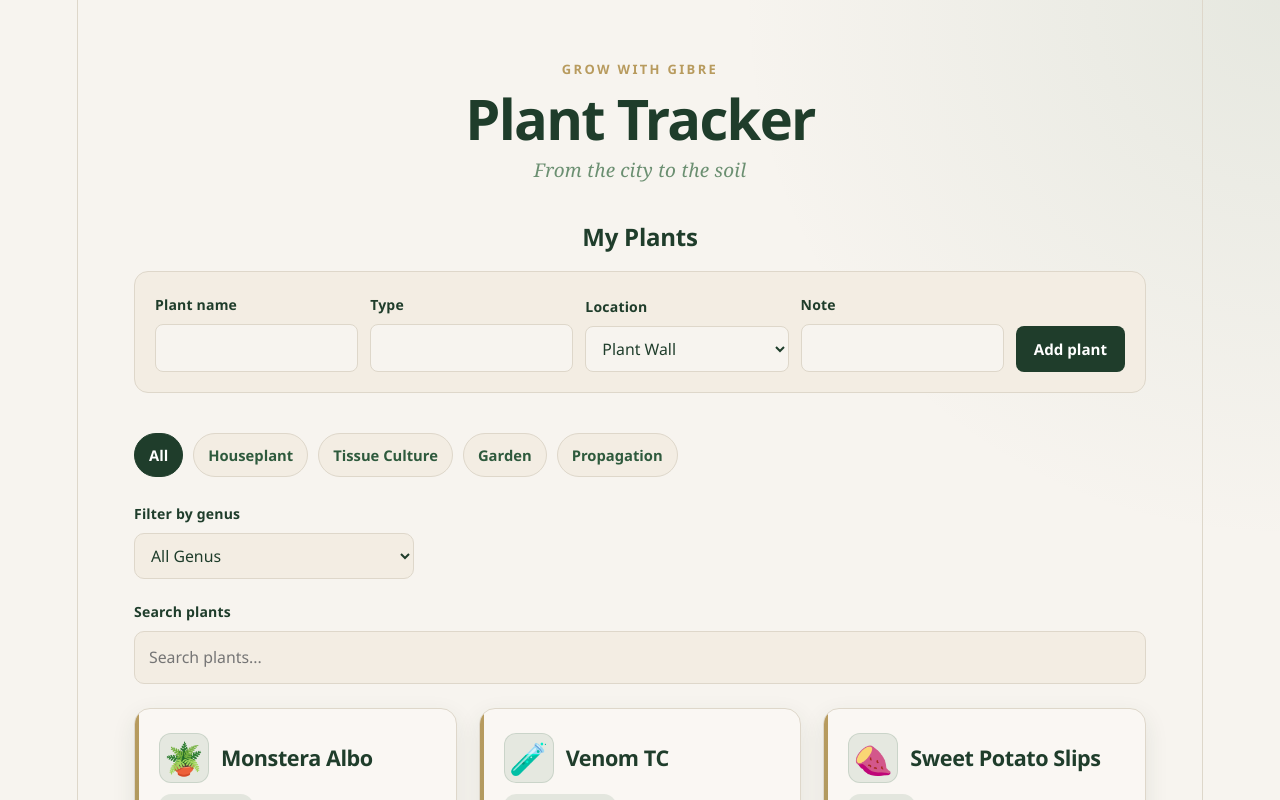
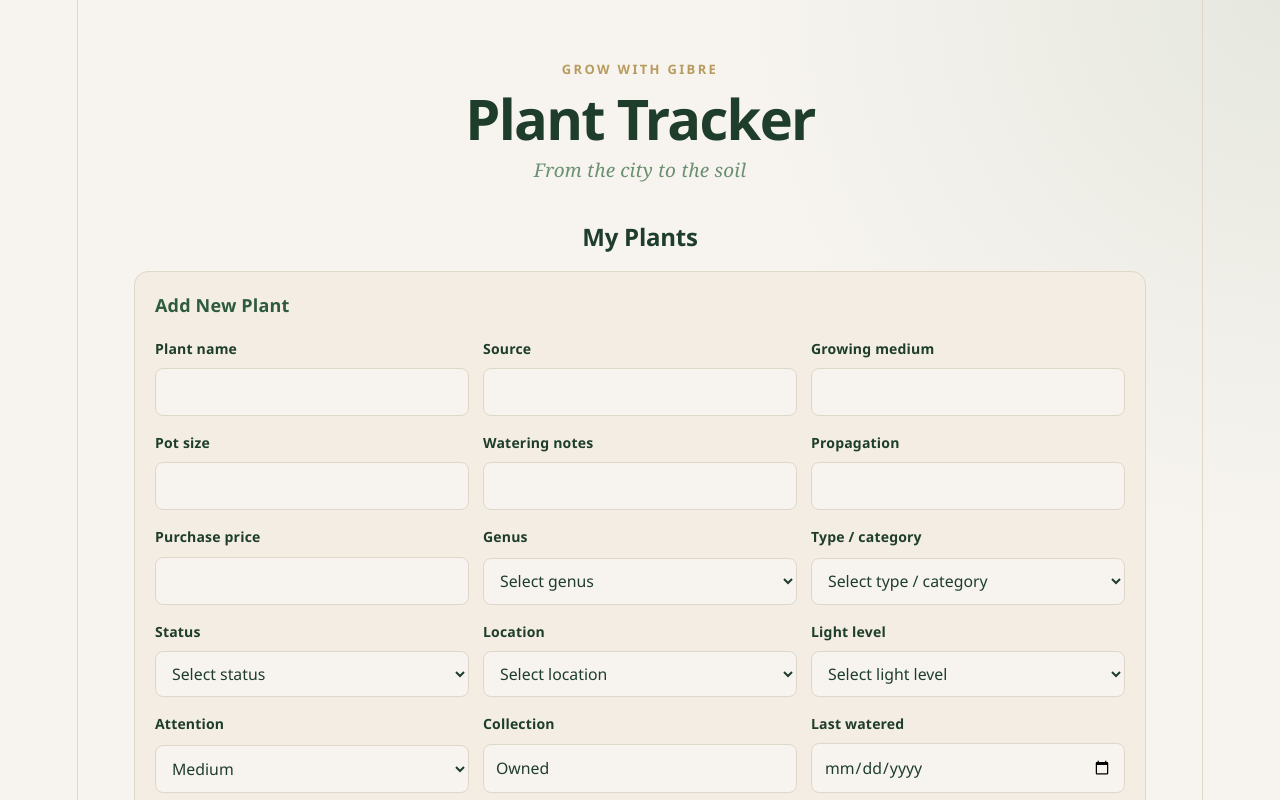
Before and after one commit to dc4622ne/plant-inventory, a React (Vite) app: page / in a window 1280 px wide. Shown: the top 800 px of the page. Built offline with nearby package versions, Linux system fonts and the light colour scheme.

Commit message:
Add new plant form

```diff
--- a/src/App.css
+++ b/src/App.css
@@ -40,16 +40,29 @@
 }
 
 .plant-form {
-  display: grid;
-  grid-template-columns: repeat(4, minmax(0, 1fr)) auto;
-  gap: 10px 12px;
-  align-items: end;
   margin-bottom: 40px;
   padding: 20px;
   text-align: left;
   background: var(--social-bg);
   border: 1px solid var(--border);
   border-radius: 14px;
+}
+
+.plant-form h3 {
+  margin: 0 0 18px;
+  color: var(--brand-green);
+  font-size: 1rem;
+}
+
+.form-grid {
+  display: grid;
+  grid-template-columns: repeat(3, minmax(0, 1fr));
+  gap: 14px;
+  margin-bottom: 18px;
+}
+
+.form-field-wide {
+  grid-column: span 3;
 }
 
 .form-field {
@@ -64,7 +77,10 @@
 }
 
 .form-field input,
-.form-field select {
+.form-field select,
+.form-field textarea {
+  box-sizing: border-box;
+  width: 100%;
   min-width: 0;
   padding: 10px 12px;
   color: var(--text-h);
@@ -77,8 +93,13 @@
   transition: border-color 160ms ease, box-shadow 160ms ease;
 }
 
+.form-field textarea {
+  resize: vertical;
+}
+
 .form-field input:focus,
-.form-field select:focus {
+.form-field select:focus,
+.form-field textarea:focus {
   border-color: var(--accent);
   box-shadow: 0 0 0 3px var(--accent-bg);
 }
@@ -389,8 +410,12 @@
 }
 
 @media (max-width: 760px) {
-  .plant-form {
+  .form-grid {
     grid-template-columns: 1fr;
+  }
+
+  .form-field-wide {
+    grid-column: auto;
   }
 
   .plant-form button {
--- a/src/App.jsx
+++ b/src/App.jsx
@@ -96,7 +96,20 @@ const initialPlants = [
   },
 ];
 
-const filterOptions = ['All', ...new Set(initialPlants.map((plant) => plant.type))];
+const emptyPlant = {
+  name: '', genus: '', type: '', source: '', location: '', status: '', attention: 'Medium',
+  lastWatered: '', repotDate: '', watering: '', careNote: '', lightNeeds: '', medium: '',
+  potSize: '', acquiredDate: '', purchasePrice: '', wishlistStatus: 'Owned',
+  propagationStatus: '', pestNotes: '', growthNotes: '',
+};
+
+const dropdownOptions = {
+  genus: ['Alocasia', 'Epipremnum', 'Monstera', 'Sweet Potato'],
+  type: ['Garden', 'Houseplant', 'Propagation', 'Tissue Culture'],
+  status: ['Acclimating', 'Growing outdoors', 'New', 'Rooting', 'Watching for new growth'],
+  location: ['Plant Wall', 'South Window', 'Kitchen', 'Basement Grow Light', 'TC / Acclimation Area', 'Propagation Area'],
+  lightNeeds: ['Bright indirect light', 'Direct light', 'Grow light', 'Low light', 'Outdoor sun'],
+};
 
 function getPlantImage(name, type) {
   const plantDetails = `${name} ${type}`.toLowerCase();
@@ -112,12 +125,10 @@ function App() {
   const [activeFilter, setActiveFilter] = useState('All');
   const [activeGenus, setActiveGenus] = useState('All Genus');
   const [searchText, setSearchText] = useState('');
-  const [name, setName] = useState('');
-  const [type, setType] = useState('');
-  const [location, setLocation] = useState('Plant Wall');
-  const [note, setNote] = useState('');
+  const [newPlant, setNewPlant] = useState(emptyPlant);
 
   const normalizedSearch = searchText.trim().toLowerCase();
+  const filterOptions = ['All', ...new Set(plants.map((plant) => plant.type))];
   const genusOptions = ['All Genus', ...new Set(plants.map((plant) => plant.genus))];
   const visiblePlants = plants.filter((plant) => {
     const matchesType = activeFilter === 'All' || plant.type === activeFilter;
@@ -133,33 +144,16 @@ function App() {
     setPlants((currentPlants) => [
       ...currentPlants,
       {
-        name,
-        genus: 'Unknown',
-        image: getPlantImage(name, type),
-        type,
-        source: 'Personal collection',
-        location,
-        status: 'New',
-        attention: 'Medium',
-        lastWatered: new Date().toISOString().slice(0, 10),
-        repotDate: 'Not yet repotted',
-        watering: 'Check the growing medium and water when the plant needs it.',
-        careNote: note,
-        lightNeeds: 'Bright indirect light',
-        medium: 'Soil',
-        potSize: '4 inch',
-        acquiredDate: new Date().toISOString().slice(0, 10),
-        purchasePrice: 'Unknown',
-        wishlistStatus: 'Owned',
-        propagationStatus: 'Not propagating',
-        pestNotes: 'No pests observed.',
-        growthNotes: 'New addition; watch for signs of settling in.',
+        ...newPlant,
+        image: getPlantImage(newPlant.name, newPlant.type),
       },
     ]);
-    setName('');
-    setType('');
-    setLocation('Plant Wall');
-    setNote('');
+    setNewPlant(emptyPlant);
+  }
+
+  function handleInputChange(event) {
+    const { name, value } = event.target;
+    setNewPlant((currentPlant) => ({ ...currentPlant, [name]: value }));
   }
 
   return (
@@ -173,55 +167,67 @@ function App() {
       <section className="plant-section" aria-labelledby="plant-list-heading">
         <h2 className="section-title" id="plant-list-heading">My Plants</h2>
         <form className="plant-form" onSubmit={handleSubmit}>
-          <div className="form-field">
-            <label htmlFor="plant-name">Plant name</label>
-            <input
-              id="plant-name"
-              type="text"
-              value={name}
-              onChange={(event) => setName(event.target.value)}
-              required
-            />
+          <h3>Add New Plant</h3>
+          <div className="form-grid">
+            {[
+              ['name', 'Plant name'], ['source', 'Source'],
+              ['medium', 'Growing medium'], ['potSize', 'Pot size'],
+              ['watering', 'Watering notes'], ['propagationStatus', 'Propagation'],
+              ['purchasePrice', 'Purchase price'],
+            ].map(([fieldName, label]) => (
+              <div className="form-field" key={fieldName}>
+                <label htmlFor={`plant-${fieldName}`}>{label}</label>
+                <input id={`plant-${fieldName}`} name={fieldName} value={newPlant[fieldName]}
+                  onChange={handleInputChange} required />
               </div>
+            ))}
+
+            {[
+              ['genus', 'Genus'], ['type', 'Type / category'], ['status', 'Status'],
+              ['location', 'Location'], ['lightNeeds', 'Light level'],
+            ].map(([fieldName, label]) => (
+              <div className="form-field" key={fieldName}>
+                <label htmlFor={`plant-${fieldName}`}>{label}</label>
+                <select id={`plant-${fieldName}`} name={fieldName} value={newPlant[fieldName]}
+                  onChange={handleInputChange} required>
+                  <option value="">Select {label.toLowerCase()}</option>
+                  {dropdownOptions[fieldName].map((option) => (
+                    <option key={option} value={option}>{option}</option>
+                  ))}
+                </select>
+              </div>
+            ))}
 
             <div className="form-field">
-            <label htmlFor="plant-type">Type</label>
-            <input
-              id="plant-type"
-              type="text"
-              value={type}
-              onChange={(event) => setType(event.target.value)}
-              required
-            />
-          </div>
-
-          <div className="form-field">
-            <label htmlFor="plant-location">Location</label>
-            <select
-              id="plant-location"
-              value={location}
-              onChange={(event) => setLocation(event.target.value)}
-            >
-              <option>Plant Wall</option>
-              <option>South Window</option>
-              <option>Kitchen</option>
-              <option>Basement Grow Light</option>
-              <option>TC / Acclimation Area</option>
-              <option>Propagation Area</option>
+              <label htmlFor="plant-attention">Attention</label>
+              <select id="plant-attention" name="attention" value={newPlant.attention} onChange={handleInputChange}>
+                <option>Low</option><option>Medium</option><option>High</option>
               </select>
             </div>
-
             <div className="form-field">
-            <label htmlFor="plant-note">Note</label>
-            <input
-              id="plant-note"
-              type="text"
-              value={note}
-              onChange={(event) => setNote(event.target.value)}
-              required
-            />
+              <label htmlFor="plant-wishlistStatus">Collection</label>
+              <input id="plant-wishlistStatus" name="wishlistStatus" value={newPlant.wishlistStatus}
+                onChange={handleInputChange} required />
             </div>
-
+            {[
+              ['lastWatered', 'Last watered'], ['repotDate', 'Repotted'], ['acquiredDate', 'Acquired'],
+            ].map(([fieldName, label]) => (
+              <div className="form-field" key={fieldName}>
+                <label htmlFor={`plant-${fieldName}`}>{label}</label>
+                <input id={`plant-${fieldName}`} name={fieldName} type="date" value={newPlant[fieldName]}
+                  onChange={handleInputChange} required />
+              </div>
+            ))}
+            {[
+              ['careNote', 'Care notes'], ['pestNotes', 'Pest notes'], ['growthNotes', 'Growth notes'],
+            ].map(([fieldName, label]) => (
+              <div className="form-field form-field-wide" key={fieldName}>
+                <label htmlFor={`plant-${fieldName}`}>{label}</label>
+                <textarea id={`plant-${fieldName}`} name={fieldName} value={newPlant[fieldName]}
+                  onChange={handleInputChange} rows="3" required />
+              </div>
+            ))}
+          </div>
           <button type="submit">Add plant</button>
         </form>
         <div className="plant-filters" aria-label="Filter plants by type">
```
Lines whose indentation alone changed are shown as unchanged.
